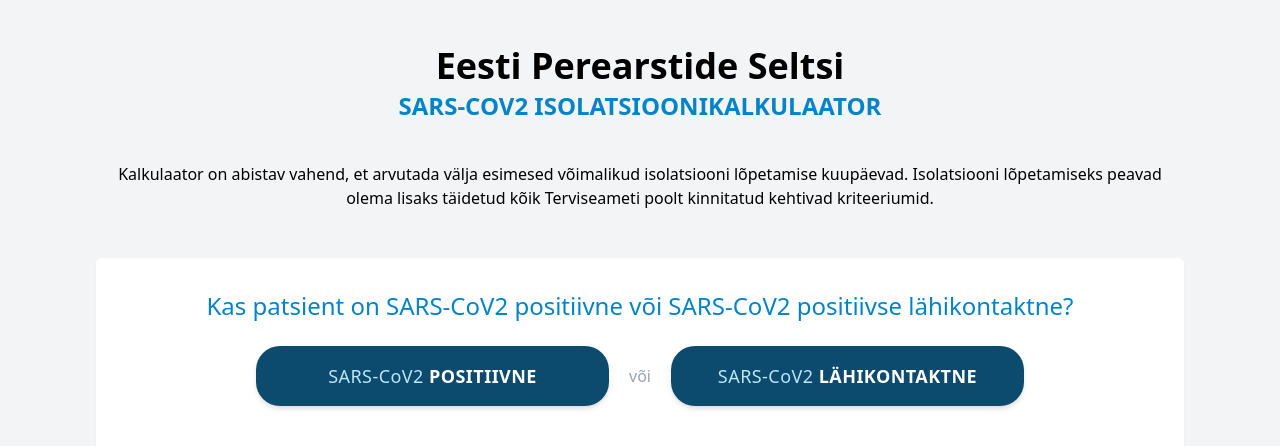
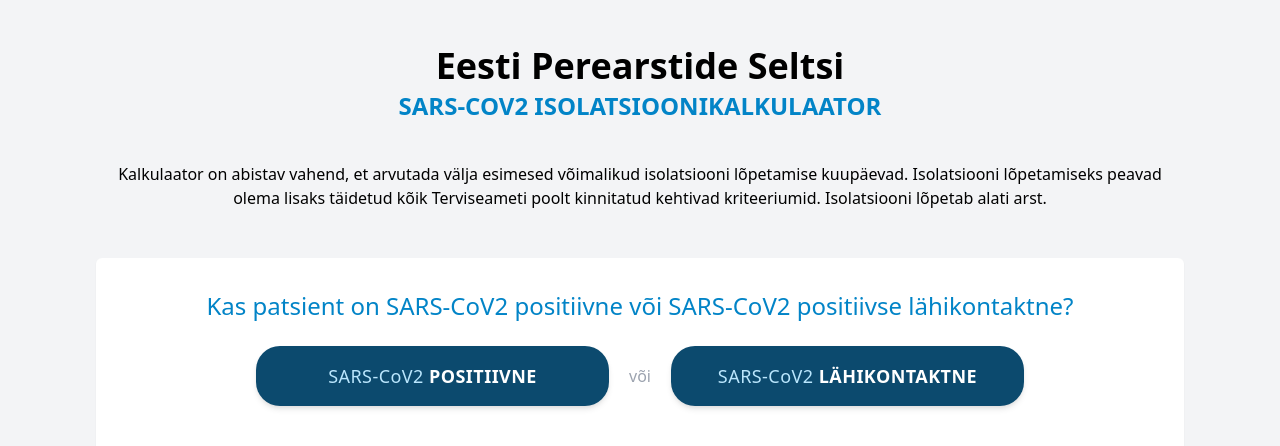
Before and after one commit to raik/covid-19-isolation-calculator, a Next.js app: page / in a window 1280 px wide. Shown: the top 446 px of the page. Built offline with nearby package versions, Linux system fonts and the light colour scheme; what @tailwindcss/typography would draw is missing.

Commit message:
Update index.js

```diff
--- a/pages/index.js
+++ b/pages/index.js
@@ -66,7 +66,7 @@
             Kalkulaator on abistav vahend, et arvutada välja esimesed võimalikud
             isolatsiooni lõpetamise kuupäevad. Isolatsiooni lõpetamiseks peavad
             olema lisaks täidetud kõik Terviseameti poolt kinnitatud kehtivad
-            kriteeriumid.
+            kriteeriumid. Isolatsiooni lõpetab alati arst.
           </p>
         </div>
 
```
